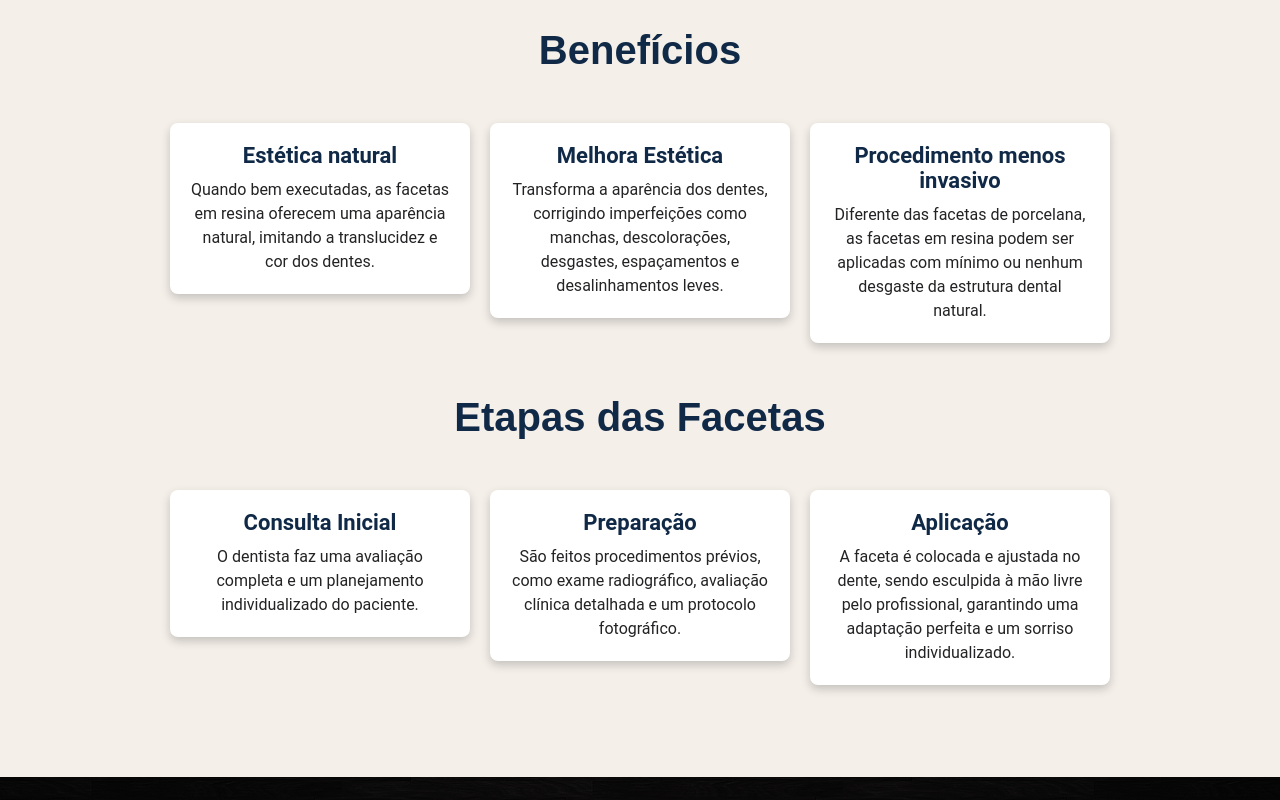
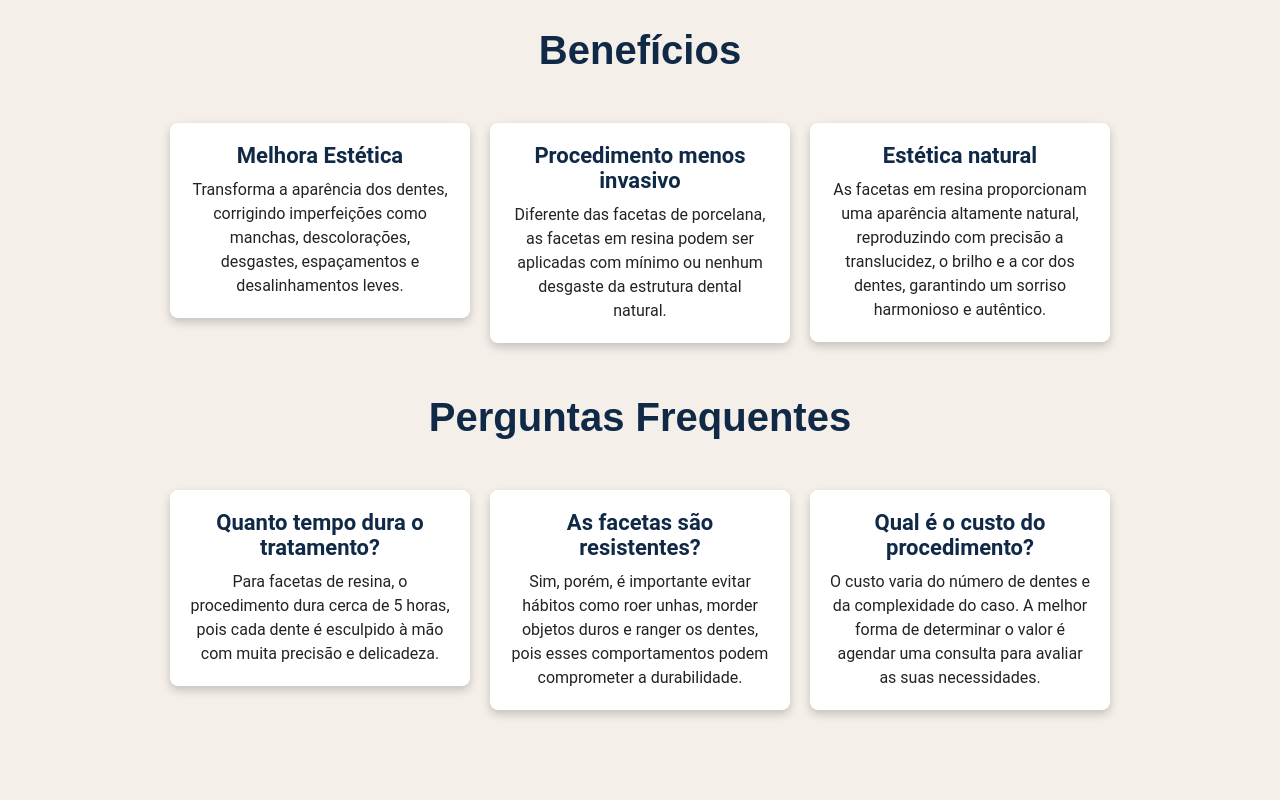
Before and after one commit to Arthurresendee/Dra_KaysaResendeLandingPage, a React (Vite) app: page / in a window 1280 px wide. Shown: the part 1400-2200 px from the top of the page. Built offline with nearby package versions, Linux system fonts and the light colour scheme.

Commit message:
Alterando o ícone no navegador e trocando o conteúdo dos cards

```diff
--- a/index.html
+++ b/index.html
@@ -2,7 +2,7 @@
 <html lang="pt">
   <head>
     <meta charset="UTF-8" />
-    <link rel="icon" type="image/svg+xml" href="/vite.svg" />
+    <link rel="icon" type="image/svg+xml" href="./src/assets/iconeNoNavegador.ico" />
     <meta name="viewport" content="width=device-width, initial-scale=1.0" />
     <title>draKaysa - Odontologia Estética</title>
   </head>
--- a/src/App.tsx
+++ b/src/App.tsx
@@ -24,11 +24,6 @@ const listaDeTopicos: Topico[] = [
     tituloTopico: "Benefícios",
     cards: [
       {
-        titulo: "Estética natural",
-        texto:
-          "Quando bem executadas, as facetas em resina oferecem uma aparência natural, imitando a translucidez e cor dos dentes.",
-      },
-      {
         titulo: "Melhora Estética",
         texto:
           "Transforma a aparência dos dentes, corrigindo imperfeições como manchas, descolorações, desgastes, espaçamentos e desalinhamentos leves.",
@@ -38,26 +33,31 @@ const listaDeTopicos: Topico[] = [
         texto:
           "Diferente das facetas de porcelana, as facetas em resina podem ser aplicadas com mínimo ou nenhum desgaste da estrutura dental natural.",
       },
+      {
+        titulo: "Estética natural",
+        texto:
+          "As facetas em resina proporcionam uma aparência altamente natural, reproduzindo com precisão a translucidez, o brilho e a cor dos dentes, garantindo um sorriso harmonioso e autêntico.",
+      },
     ],
   },
   {
     id: 2,
-    tituloTopico: "Etapas das Facetas",
+    tituloTopico: "Perguntas Frequentes",
     cards: [
       {
-        titulo: "Consulta Inicial",
+        titulo: "Quanto tempo dura o tratamento?",
         texto:
-          "O dentista faz uma avaliação completa e um planejamento individualizado do paciente.",
+          "Para facetas de resina, o procedimento dura cerca de 5 horas, pois cada dente é esculpido à mão com muita precisão e delicadeza.",
       },
       {
-        titulo: "Preparação",
+        titulo: "As facetas são resistentes?",
         texto:
-          "São feitos procedimentos prévios, como exame radiográfico, avaliação clínica detalhada e um protocolo fotográfico.",
+          "Sim, porém, é importante evitar hábitos como roer unhas, morder objetos duros e ranger os dentes, pois esses comportamentos podem comprometer a durabilidade.",
       },
       {
-        titulo: "Aplicação",
+        titulo: "Qual é o custo do procedimento?",
         texto:
-          "A faceta é colocada e ajustada no dente, sendo esculpida à mão livre pelo profissional, garantindo uma adaptação perfeita e um sorriso individualizado.",
+          "O custo varia do número de dentes e da complexidade do caso. A melhor forma de determinar o valor é agendar uma consulta para avaliar as suas necessidades.",
       },
     ],
   },
```
Also changed, not shown: src/assets/DraKAysa.svg (deleted), src/components/section-sobre/Conteudo.tsx (line endings or trailing spaces), 1 other file (tests, documents, lock files or other folders).
